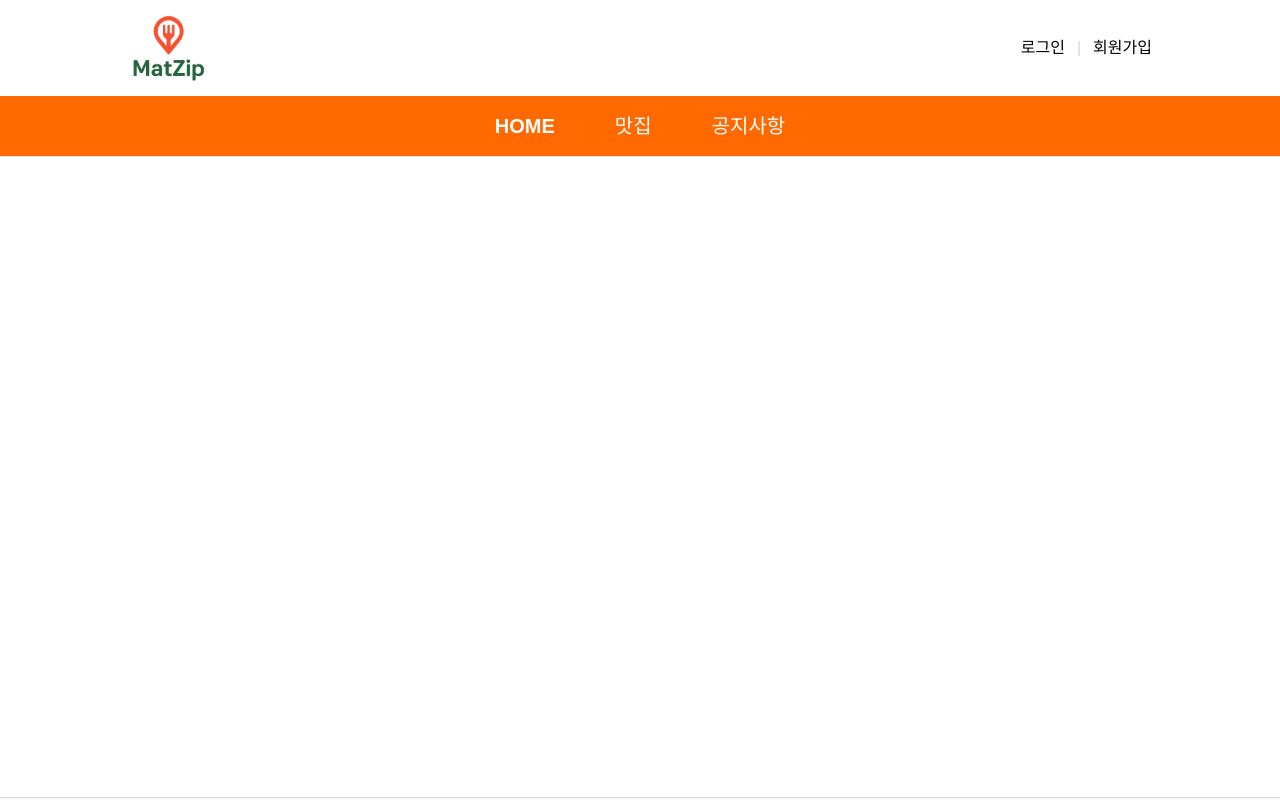
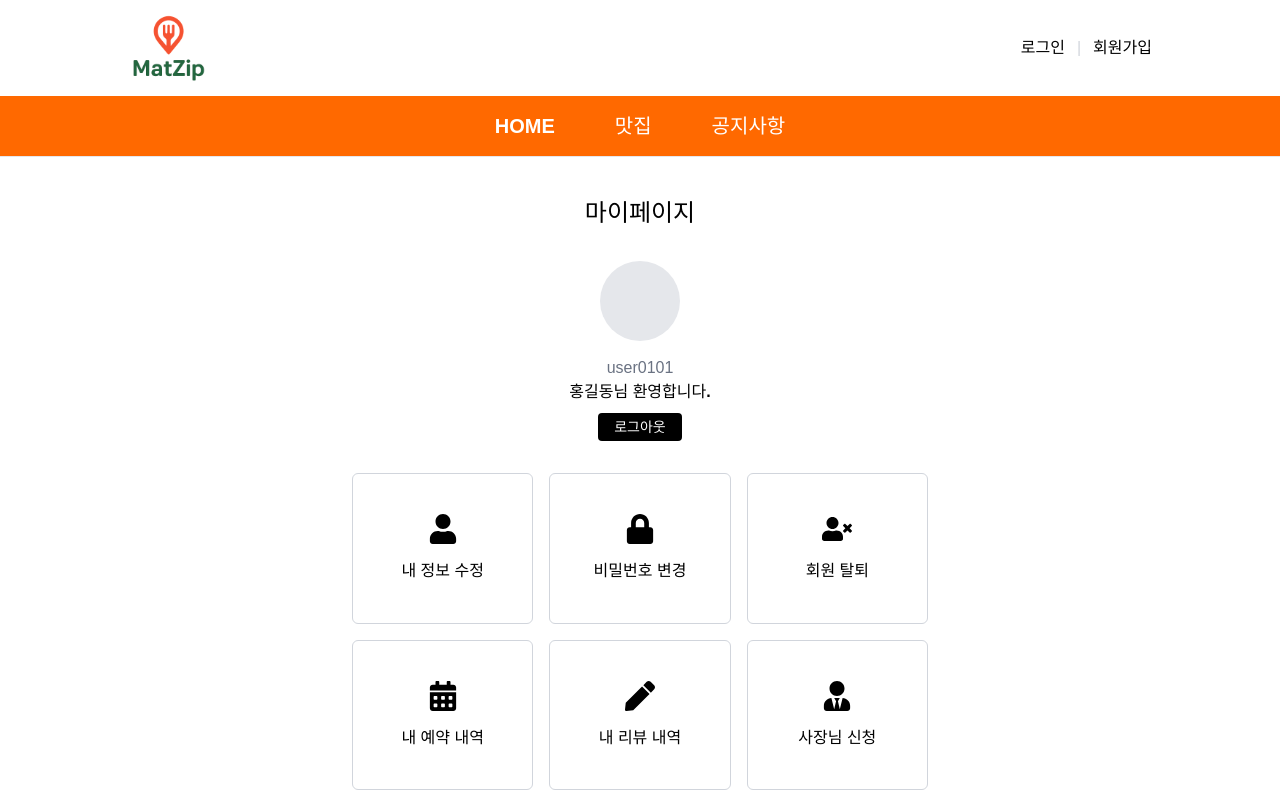
Before and after one commit to ggkama/MatZip-front, a React (Vite) app: page /my-page in a window 1280 px wide. Shown: the top 800 px of the page. Built offline with nearby package versions, Linux system fonts and the light colour scheme.

Commit message:
front test

```diff
--- a/src/components/Mypage/Mypage.jsx
+++ b/src/components/Mypage/Mypage.jsx
@@ -1,9 +1,46 @@
-import { IoPersonCircleOutline } from "react-icons/io5";
-const Mypage = () => {
+import React from "react";
+import {
+  FaUser,
+  FaLock,
+  FaUserTimes,
+  FaCalendarAlt,
+  FaPen,
+  FaUserTie,
+} from "react-icons/fa";
+
+const MyPage = () => {
   return (
-    <>
-      <div className="my-page"></div>
-    </>
+    <div className="max-w-xl mx-auto py-10 text-center mypage-content">
+      {/* 제목 */}
+      <h2 className="text-2xl font-semibold mb-8">마이페이지</h2>
+      {/* 유저 정보 */}
+      <div className="flex flex-col items-center mb-8">
+        <div className="w-20 h-20 bg-gray-200 rounded-full flex items-center justify-center text-3xl mb-4"></div>
+        <p className="text-sm text-gray-500">user0101</p>
+        <p className="text-lg font-bold">홍길동님 환영합니다.</p>
+        <button className="mt-2 px-4 py-1 bg-black text-white text-sm rounded">
+          로그아웃
+        </button>
+      </div>
+
+      {/* 메뉴 버튼들 */}
+      <div className="grid grid-cols-3 gap-4">
+        <MenuButton icon={<FaUser size={30} />} label="내 정보 수정" />
+        <MenuButton icon={<FaLock size={30} />} label="비밀번호 변경" />
+        <MenuButton icon={<FaUserTimes size={30} />} label="회원 탈퇴" />
+        <MenuButton icon={<FaCalendarAlt size={30} />} label="내 예약 내역" />
+        <MenuButton icon={<FaPen size={30} />} label="내 리뷰 내역" />
+        <MenuButton icon={<FaUserTie size={30} />} label="사장님 신청" />
+      </div>
+    </div>
   );
 };
-export default Mypage;
+
+const MenuButton = ({ icon, label }) => (
+  <button className="flex flex-col items-center justify-center border border-gray-300 rounded-md py-10 hover:bg-gray-100">
+    <div className="text-black mb-4">{icon}</div>
+    <span className="text-sm">{label}</span>
+  </button>
+);
+
+export default MyPage;
--- a/src/index.css
+++ b/src/index.css
@@ -4,10 +4,6 @@
   font-family: system-ui, Avenir, Helvetica, Arial, sans-serif;
   line-height: 1.5;
   font-weight: 400;
-
-  color-scheme: light dark;
-  color: rgba(255, 255, 255, 0.87);
-  background-color: #242424;
 
   font-synthesis: none;
   text-rendering: optimizeLegibility;
@@ -106,38 +102,6 @@ b,
 em {
   font-size: 16px;
 }
-a {
-  font-weight: 500;
-  color: #646cff;
-  text-decoration: inherit;
-}
-a:hover {
-  color: #535bf2;
-}
-
-h1 {
-  font-size: 3.2em;
-  line-height: 1.1;
-}
-
-button {
-  border-radius: 8px;
-  border: 1px solid transparent;
-  padding: 0.6em 1.2em;
-  font-size: 1em;
-  font-weight: 500;
-  font-family: inherit;
-  background-color: #1a1a1a;
-  cursor: pointer;
-  transition: border-color 0.25s;
-}
-button:hover {
-  border-color: #646cff;
-}
-button:focus,
-button:focus-visible {
-  outline: 4px auto -webkit-focus-ring-color;
-}
 .container {
   max-width: 1024px;
   min-height: 600px;
@@ -146,7 +110,7 @@ button:focus-visible {
 .header-container {
   margin: 0 auto;
 }
-@media (prefers-color-scheme: light) {
+/* @media (prefers-color-scheme: light) {
   :root {
     color: #213547;
     background-color: #ffffff;
@@ -157,4 +121,4 @@ button:focus-visible {
   button {
     background-color: #f9f9f9;
   }
-}
+} */
```
